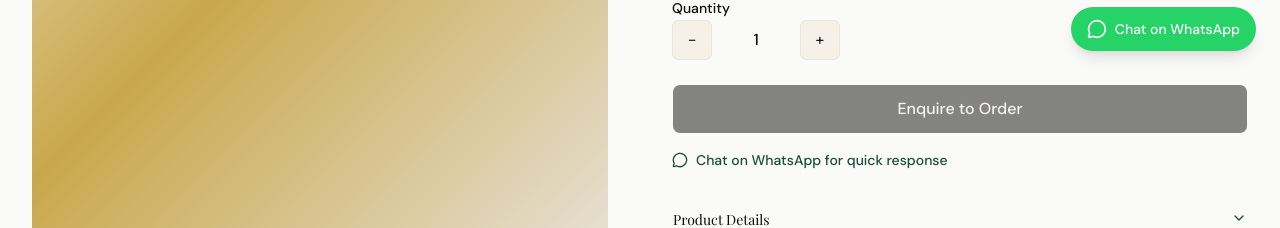
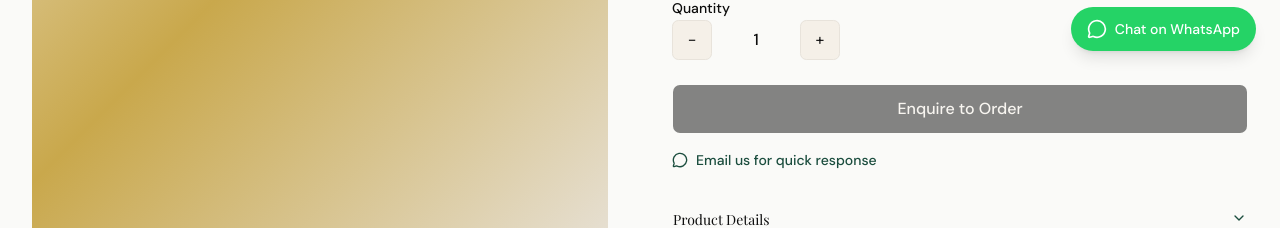
Before and after one commit to oracleot/printsbytee-website, a Next.js app: page /products/2-piece-blush-glow in a window 1280 px wide. Shown: the part 653-881 px from the top of the page. Built offline with nearby package versions, Linux system fonts and the light colour scheme.

Commit message:
fix: prevent wa.me/undefined — fallback to mailto when WhatsApp not configured

```diff
--- a/components/products/ProductCTA.tsx
+++ b/components/products/ProductCTA.tsx
@@ -20,8 +20,14 @@ export function ProductCTA({ product, selectedSize, onNotifyMe }: ProductCTAProp
     window.location.href = `/contact?product=${encodeURIComponent(product.name)}`;
   };
 
+  const whatsappNumber = process.env.NEXT_PUBLIC_WHATSAPP_NUMBER;
   const whatsappMessage = `Hi, I'm interested in the ${product.name}${selectedSize ? ` (Size: ${selectedSize})` : ''}. Can you provide more information?`;
-  const whatsappUrl = `https://wa.me/${process.env.NEXT_PUBLIC_WHATSAPP_NUMBER}?text=${encodeURIComponent(whatsappMessage)}`;
+  const whatsappUrl = whatsappNumber
+    ? `https://wa.me/${whatsappNumber}?text=${encodeURIComponent(whatsappMessage)}`
+    : null;
+
+  const enquiryEmail = "enquiries@printsbytee.com";
+  const mailtoUrl = `mailto:${enquiryEmail}?subject=${encodeURIComponent(`Enquiry: ${product.name}`)}&body=${encodeURIComponent(whatsappMessage)}`;
 
   return (
     <div className="space-y-4">
@@ -59,6 +65,7 @@ export function ProductCTA({ product, selectedSize, onNotifyMe }: ProductCTAProp
       </div>
 
       {/* WhatsApp quick link */}
+      {whatsappUrl ? (
         <a
           href={whatsappUrl}
           target="_blank"
@@ -68,6 +75,16 @@ export function ProductCTA({ product, selectedSize, onNotifyMe }: ProductCTAProp
           <MessageCircle className="w-4 h-4" />
           Chat on WhatsApp for quick response
         </a>
+      ) : (
+        <a
+          href={mailtoUrl}
+          className="inline-flex items-center gap-2 text-sm text-emerald hover:text-gold transition-colors font-medium"
+          title="WhatsApp not configured — email us instead"
+        >
+          <MessageCircle className="w-4 h-4" />
+          Email us for quick response
+        </a>
+      )}
     </div>
   );
 }
```
Lines whose indentation alone changed are shown as unchanged.
